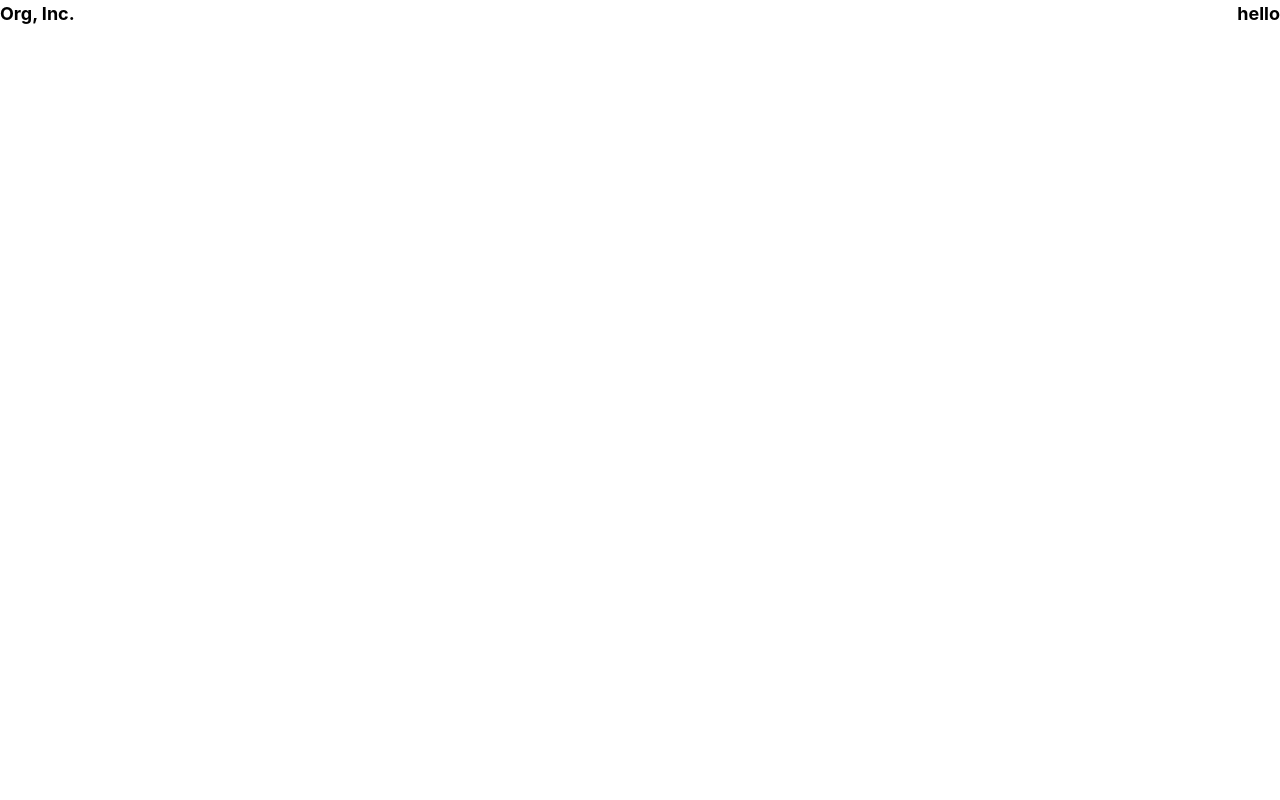
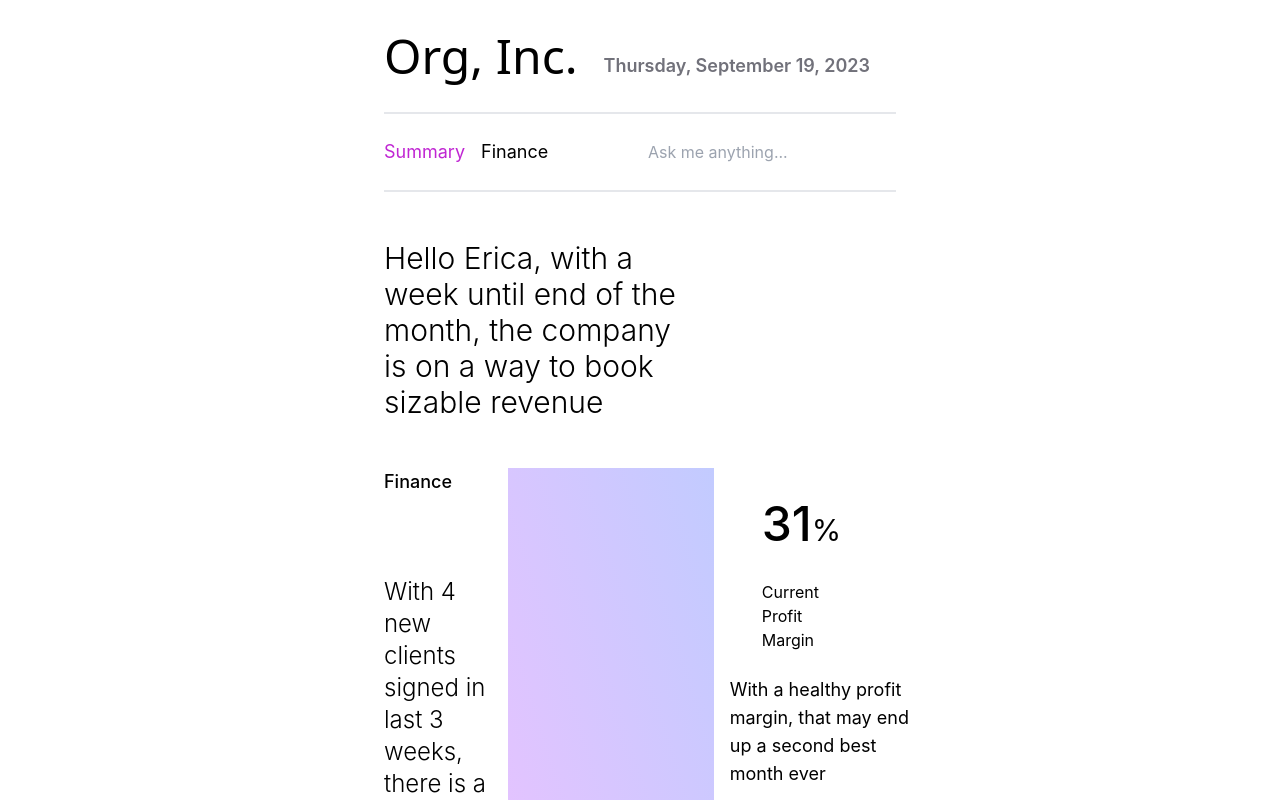
Before and after one commit to tonybingo-stack/unidevfrontend, a React (Create React App) app: page / in a window 1280 px wide. Shown: the top 800 px of the page. Built offline with nearby package versions, Linux system fonts and the light colour scheme.

Commit message:
added fade effect

```diff
--- a/package.json
+++ b/package.json
@@ -14,6 +14,7 @@
     "postcss": "^8.4.32",
     "react": "^18.2.0",
     "react-dom": "^18.2.0",
+    "react-icons": "^4.12.0",
     "react-scripts": "5.0.1",
     "typescript": "^4.9.5",
     "web-vitals": "^2.1.4"
--- a/src/App.css
+++ b/src/App.css
@@ -36,3 +36,14 @@
     transform: rotate(360deg);
   }
 }
+
+/* FadingComponent.css */
+.fade-in {
+  opacity: 1;
+  transition: opacity 0.5s ease-in-out; /* Adjust the duration and timing function as needed */
+}
+
+.fade-out {
+  opacity: 0;
+  transition: opacity 0.5s ease-in-out;
+}
--- a/src/App.tsx
+++ b/src/App.tsx
@@ -3,10 +3,16 @@ import logo from './logo.svg';
 import './App.css';
 
 import Header from './components/header';
+import Finance from './components/finance';
+import Sales from './components/sales';
 
 function App() {
   return (
-    <Header />
+    <div className='px-96'>
+      <Header />
+      <Finance />
+      <Sales />
+    </div>
   );
 }
 
--- /dev/null
+++ b/src/components/analyzecard.tsx
@@ -0,0 +1,27 @@
+import React from "react";
+
+interface MyCardProps {
+    percentage: number;
+    shortText: string;
+    longDesc: string;
+    blColor: string;
+    trColor: string;
+  }
+const Card: React.FC<MyCardProps> = (props) => {
+    return (
+        <>
+            <div className="basis-1/4">
+                <div className={`bg-gradient-to-tr from-${props.blColor} to-${props.trColor} h-48 p-8 mb-4`}>
+                    <div className="flex items-end">
+                        <p className="text-5xl font-medium">{props.percentage}</p>
+                        <p className="text-3xl">%</p>
+                    </div>
+                    <div className="mr-20 mt-8">{ props.shortText }</div>
+                </div>
+                <div className="text-lg">{ props.longDesc }</div>
+            </div>
+        </>
+    );
+};
+
+export default Card;
--- a/src/components/finance.tsx
+++ b/src/components/finance.tsx
@@ -1,11 +1,41 @@
-import React from "react";
+import React, { useState, useEffect } from 'react';
+import { FaBolt } from 'react-icons/fa';
+import Card from "./analyzecard";
 
-const Header = () => {
+const Finance = () => {
+  const [isVisible, setIsVisible] = useState(false);
+
+  useEffect(() => {
+    // Set a timeout to change the visibility after the component has mounted
+    const timeoutId = setTimeout(() => {
+      setIsVisible(true);
+    }, 1000); // Adjust the delay as needed
+
+    return () => clearTimeout(timeoutId); // Cleanup the timeout on component unmount
+  }, []);
+
   return (
     <>
-        This is header
+     <div className={isVisible ? 'fade-in' : 'fade-out'}>
+       <div className="flex flex-col items-between py-12">
+          <div className="font-light w-3/5 text-3xl mb-12">Hello Erica, with a week until end of the month, the company is on a way to book sizable revenue</div>
+          <div className="flex justify-between">
+            <div className="basis-1/4 mr-4  flex justify-between flex-col">
+              <div className="font-medium mb-20 text-lg">Finance</div>
+              <div className="text-2xl font-light mb-12">With 4 new clients signed in last 3 weeks, there is a solid chance of reaching this milestone</div>
+              <div className="flex items-start">
+                <FaBolt className="text-zinc-400 w-4 h-4 mt-1 mr-2" />
+                <div className="text-zinc-500 text-xs">From analysis of past financial data and current market conditions</div>
+              </div>
+            </div>
+            <div className="basis-1/2 mr-4 bg-gradient-to-tr from-custom-pink to-custom-purple text-custom-blue text-5xl items-end flex font-medium p-10">$142, 200</div>
+            <Card blColor="custom-redlight" trColor="custom-greenlight" percentage={31} shortText="Current Profit Margin" longDesc="With a healthy profit margin, that may end up a second best month ever" />
+          </div>
+        </div>
+     </div>
+
     </>
   );
 };
 
-export default Header;
+export default Finance;
--- a/src/components/header.tsx
+++ b/src/components/header.tsx
@@ -1,13 +1,46 @@
-import React from "react";
+import React, { useState, useEffect } from 'react';
 
 const Header = () => {
+  const [isVisible, setIsVisible] = useState(false);
+
+  useEffect(() => {
+    // Set a timeout to change the visibility after the component has mounted
+    const timeoutId = setTimeout(() => {
+      setIsVisible(true);
+    }, 500); // Adjust the delay as needed
+
+    return () => clearTimeout(timeoutId); // Cleanup the timeout on component unmount
+  }, []);
+
+
   return (
     <>
-      <div className="flex items-center justify-between">
-        <p className="text-lg font-bold">Org, Inc.</p>
-        <p className="text-lg font-bold">hello</p>
+      <div className={isVisible ? 'fade-in' : 'fade-out'}>
+        <div className="py-8">
+          <div className="flex items-end">
+            <div className="flex-shrink-0">
+              <p className="font-medium font-sans text-5xl">Org, Inc.</p>
+            </div>
+            <div className="flex-grow text-center">
+              <p className="text-lg font-semibold text-zinc-500 text-base">Thursday, September 19, 2023</p>
+            </div>
+          </div>
+        </div>
+        <div className="border-t-2 border-b-2 flex items-center py-6 text-lg">
+          <p className="mr-4 text-fuchsia-600">Summary</p>
+          <p>Finance</p>
+          <p className="flex w-full justify-end"></p>
+          <div className="">
+            <div className="flex justify-between">
+              <input
+                type="text"
+                placeholder="Ask me anything..."
+                className="bg-transparent outline-none text-base text-16"
+              ></input>
+            </div>
+          </div>
+        </div>
       </div>
-
     </>
   );
 };
--- a/src/components/nav.tsx
+++ /dev/null
@@ -1,11 +0,0 @@
-import React from "react";
-
-const Header = () => {
-  return (
-    <>
-        This is header
-    </>
-  );
-};
-
-export default Header;
--- a/src/components/sales.tsx
+++ b/src/components/sales.tsx
@@ -1,11 +1,87 @@
-import React from "react";
+import React, { useState, useEffect } from 'react';
+import { FaBolt } from 'react-icons/fa';
+import Card from "./analyzecard";
 
-const Header = () => {
+const Sales = () => {
+  const [isVisible, setIsVisible] = useState(false);
+
+  useEffect(() => {
+    // Set a timeout to change the visibility after the component has mounted
+    const timeoutId = setTimeout(() => {
+      setIsVisible(true);
+    }, 1500); // Adjust the delay as needed
+
+    return () => clearTimeout(timeoutId); // Cleanup the timeout on component unmount
+  }, []);
+
   return (
     <>
-        This is header
+      <div className={isVisible ? 'fade-in' : 'fade-out'}>
+      <div className="flex flex-col items-between py-12">
+          <div className="font-light w-3/5 text-3xl mb-12">Also, recent company changes show effect, the company is experiencing strong growth...</div>
+          <div className="flex justify-between mb-12">
+            <div className="basis-1/4 mr-4  flex justify-between flex-col">
+              <div className="font-medium mb-20 text-lg">Sales</div>
+              <div className="text-2xl font-light mb-12">There is sizable increase in number of clients, and at the same churn has decreased</div>
+              <div className="flex items-start">
+                <FaBolt className="text-zinc-400 w-4 h-4 mt-1 mr-2" />
+                <div className="text-zinc-500 text-xs">From analysis of 10,430 messages</div>
+              </div>
+            </div>
+
+            <div className="basis-1/2 mr-4 bg-gradient-to-tr from-custom-cyan to-custom-blue text-white font-medium w-full p-10">
+              <div className="mb-16">
+                <div className="justify-items-start">Number of Clients</div>
+                <div className="flex justify-end text-5xl">88</div>
+              </div>
+              <div className="border-t-2 mb-12"></div>
+              <div>
+                <div className="justify-items-start">Chum</div>
+                <div className="flex justify-end text-5xl">8%</div>
+              </div>
+            </div>
+
+            <div className="basis-1/4 flex flex-col justify-between">
+              <div className="flex flex-row mb-4 basis-2/5">
+                <div className="basis-2/3 mr-2">
+                  <div className="text-base font-light mb-8">AI Helped automate solid part of Salesforce client onboarding</div>
+                  <div className="flex items-start">
+                    <FaBolt className="text-zinc-300 w-4 h-4 mt-1 mr-1" />
+                    <div className="text-zinc-500 text-xs">From analysis of 864 HubSport funnels</div>
+                  </div>
+                </div>
+                <div className="basis-1/3 bg-custom-blue p-4 text-5xl text-white">
+                  <div className="flex items-end justify-center ">
+                    <p className="text-5xl font-medium">18</p>
+                    <p className="text-3xl">%</p>
+                  </div>
+                </div>
+              </div>
+              <div className="border-t-2"></div>
+              <div className="flex flex-row basis-2/5">
+                <div className="basis-2/3 mr-2 flex items-end">
+                  <div className="text-base font-light">Time to close a client decreased significantly from a month before</div>
+                </div>
+                <div className="basis-1/3 bg-custom-cyan p-4 text-5xl text-white w-full">
+                  <div className="flex items-end justify-center ">
+                    <p className="text-3xl font-medium">18.4</p>
+                    <p className="text-xl">h</p>
+                  </div>
+                  <p className="text-xs">Was 22.4h</p>
+                </div>
+              </div>
+            </div>
+          </div>
+          <div className="flex gap-2">
+            <Card blColor="custom-cyan" trColor="custom-sky" percentage={30} shortText="Improved RO1 on ad spend" longDesc="Media buying helped with these results, since it's an important way of attracting clients" />
+            <Card blColor="custom-pink" trColor="custom-purple" percentage={50} shortText="More engagement in majority of campains" longDesc="Ads generated significantly more engagement" />
+            <Card blColor="custom-redlight" trColor="custom-red" percentage={38} shortText="Surge in Website Traffic" longDesc="As a consequence, website visits skyrocketed, boosted by social media engagement" />
+            <Card blColor="custom-redlight" trColor="custom-greenlight" percentage={42} shortText="Surge in Social Channel Traffic" longDesc="The Surge extended to social media, where engagement almost exactly followed website visits" />
+          </div>
+        </div>
+      </div>
     </>
   );
 };
 
-export default Header;
+export default Sales;
--- a/tailwind.config.js
+++ b/tailwind.config.js
@@ -4,7 +4,31 @@ module.exports = {
     "./src/**/*.{js,jsx,ts,tsx}",
   ],
   theme: {
-    extend: {},
+    extend: {
+      colors: {
+        transparent: 'transparent',
+        current: 'currentColor',
+        'white': '#ffffff',
+        'purple': '#3f3cbb',
+        'midnight': '#121063',
+        'metal': '#565584',
+        'tahiti': '#3ab7bf',
+        'silver': '#ecebff',
+        'bubble-gum': '#ff77e9',
+        'bermuda': '#78dcca',
+
+        'custom-pink': '#EDC1FF',
+        'custom-purple': '#C2CBFF',
+        'custom-blue': '#1d4ed8',
+        'custom-redlight': '#FEDCDB',
+        'custom-red': '#ec4899',
+        'custom-greenlight': '#E0F2C8',
+        'custom-cyan': '#3FD8CF',
+        'custome-sky': '#67e8f9',
+        'custom-blue': '#5647FF',
+      },
+    },
+
   },
   plugins: [],
 }
```
Also changed, not shown: 1 other file (tests, documents, lock files or other folders).
